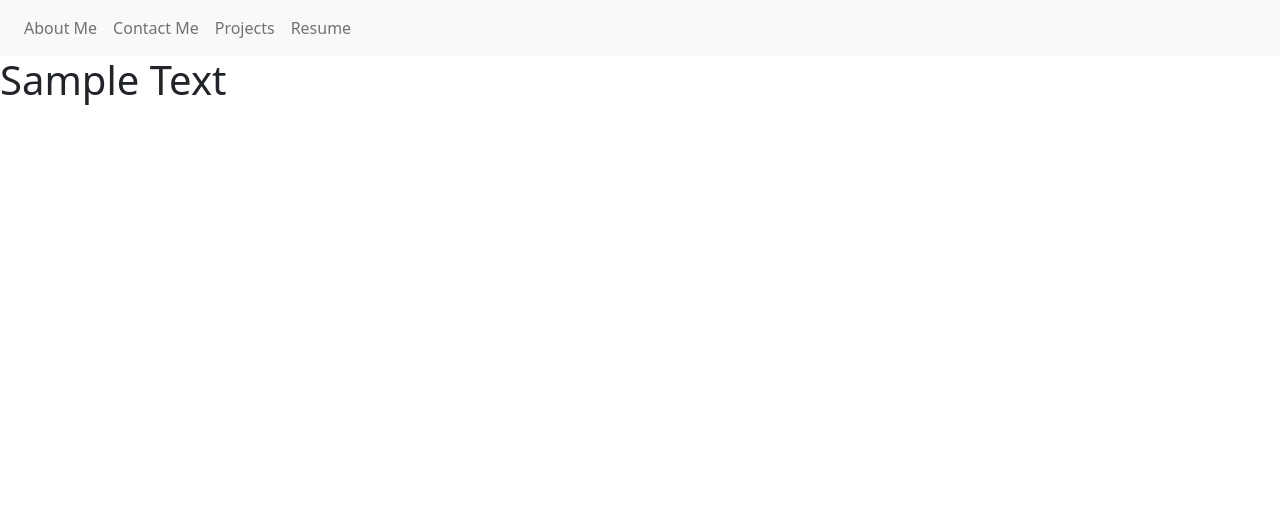
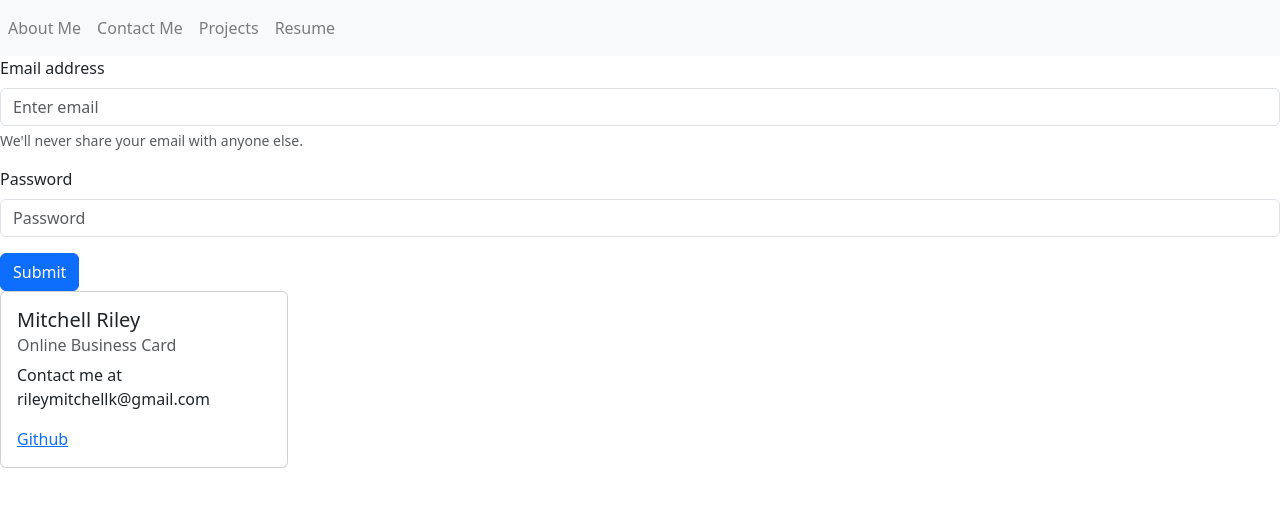
Before and after one commit to Pherenzia/React-Portfolio, a React (Create React App) app in the folder portfolio/: page / in a window 1280 px wide. Both pictures are taken after a click on the link "Contact Me". Shown: the top 506 px of the page. Built offline with nearby package versions, Linux system fonts and the light colour scheme.

Commit message:
functional

```diff
--- a/portfolio/package.json
+++ b/portfolio/package.json
@@ -2,17 +2,21 @@
   "name": "portfolio",
   "version": "0.1.0",
   "private": true,
+  "homepage": "https://pherenzia.github.io/react-portfolio",
   "dependencies": {
     "@testing-library/jest-dom": "^5.15.1",
     "@testing-library/react": "^11.2.7",
     "@testing-library/user-event": "^12.8.3",
     "bootstrap": "^5.1.3",
+    "gh-pages": "^3.2.3",
     "react": "^17.0.2",
     "react-dom": "^17.0.2",
     "react-scripts": "4.0.3",
     "web-vitals": "^1.1.2"
   },
   "scripts": {
+    "predeploy": "npm run build",
++   "deploy": "gh-pages -d build",
     "start": "react-scripts start",
     "build": "react-scripts build",
     "test": "react-scripts test",
--- a/portfolio/src/components/Contact.js
+++ b/portfolio/src/components/Contact.js
@@ -3,7 +3,45 @@ import React from "react";
 export default function Contact() {
   return (
     <div>
-      <h1>Sample Text</h1>
+      <form>
+        <div class="form-group">
+          <label for="exampleInputEmail1">Email address</label>
+          <input
+            type="email"
+            class="form-control"
+            id="exampleInputEmail1"
+            aria-describedby="emailHelp"
+            placeholder="Enter email"
+          ></input>
+          <small id="emailHelp" class="form-text text-muted">
+            We'll never share your email with anyone else.
+          </small>
+        </div>
+        <div class="form-group">
+          <label for="exampleInputPassword1">Password</label>
+          <input
+            type="password"
+            class="form-control"
+            id="exampleInputPassword1"
+            placeholder="Password"
+          ></input>
+        </div>
+        <button type="submit" class="btn btn-primary">
+          Submit
+        </button>
+      </form>
+      <div class="card">
+        <div class="card-body">
+          <h5 class="card-title">Mitchell Riley</h5>
+          <h6 class="card-subtitle mb-2 text-muted">Online Business Card</h6>
+          <p class="card-text">
+            Contact me at rileymitchellk@gmail.com
+          </p>
+          <a href="https://github.com/Pherenzia" class="card-link">
+            Github
+          </a>
+        </div>
+      </div>
     </div>
   );
 }
--- a/portfolio/src/components/Resume.js
+++ b/portfolio/src/components/Resume.js
@@ -1,7 +1,11 @@
 import React from "react";
 
 export default function Resume() {
-    return (
-<h1>Sample text</h1>
-    );
+  return (
+    <div>
+      <h1>Resume</h1>
+      <h2>Heres a link to my most updated resume</h2>
+      <a href="https://docs.google.com/document/d/1Z8LEmeQT4wbaE3TwpbvhTI0Qd2QYWp5PzVRIWlOnrU0/edit"> Resume</a>
+    </div>
+  );
 }
--- a/portfolio/src/index.css
+++ b/portfolio/src/index.css
@@ -18,3 +18,11 @@ code {
   height: 15rem;
   width: 30rem;
 }
+
+#contact {
+  display: flex;
+}
+
+.card {
+  width: 18rem;
+}
```
Also changed, not shown: 1 other file (tests, documents, lock files or other folders).
